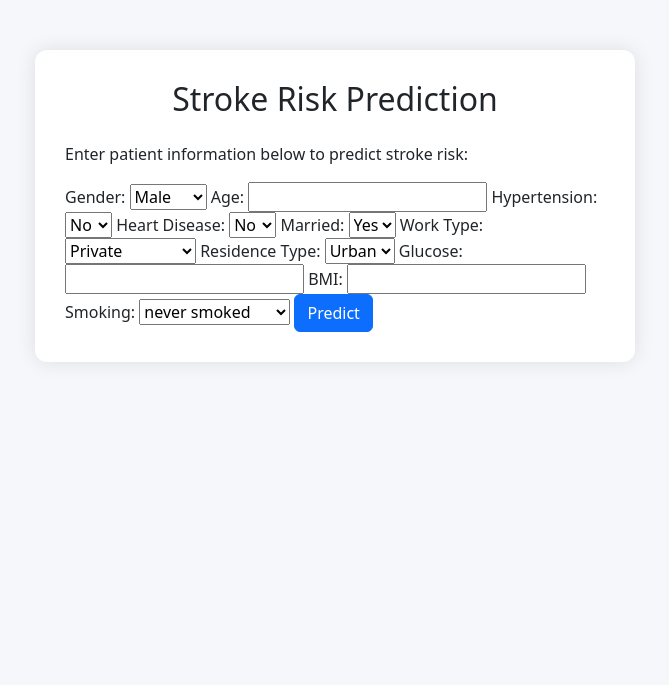
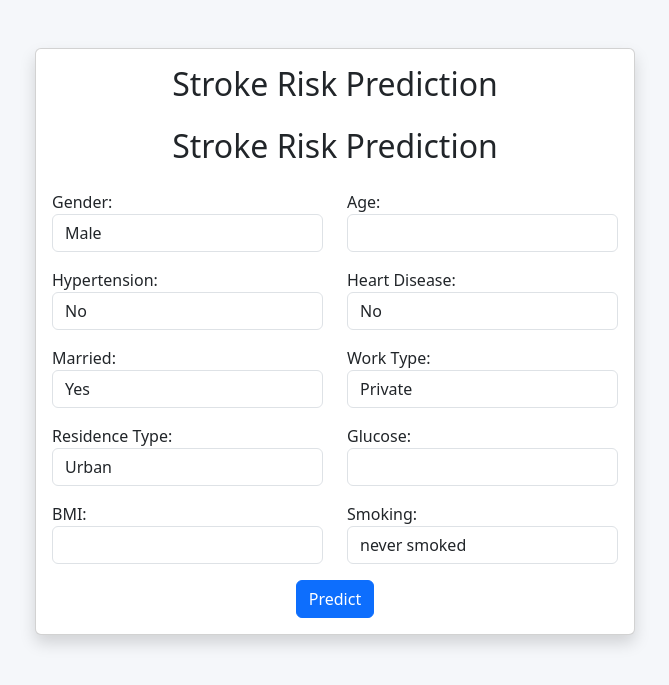
Before and after one commit to parisazeynaly/Stroke-prediction, a Flask app: page / in a window 1280 px wide. Shown: the top 685 px of the page, without its empty margins (305-974 px from the left). Run offline with Flask 3, Linux system fonts and the light colour scheme; parts of the project's set-up code (start-up, migrations or seed data) failed here and were passed over.

Commit message:
change the form

```diff
--- a/templates/index.html
+++ b/templates/index.html
@@ -29,78 +29,173 @@
 </head>
 <body>
 
-<div class="container">
-    <div class="form-container">
+<!--<div class="container">-->
+<!--    <div class="form-container">-->
+<!--        <p>Enter patient information below to predict stroke risk:</p>-->
+
+<!--        <form method="POST" action="/">-->
+<!--    <label>Gender:</label>-->
+<!--    <select name="gender">-->
+<!--        <option value="Male">Male</option>-->
+<!--        <option value="Female">Female</option>-->
+<!--        <option value="Other">Other</option>-->
+<!--    </select>-->
+
+<!--    <label>Age:</label>-->
+<!--    <input type="number" name="age" required>-->
+
+<!--    <label>Hypertension:</label>-->
+<!--    <select name="hypertension">-->
+<!--        <option value="0">No</option>-->
+<!--        <option value="1">Yes</option>-->
+<!--    </select>-->
+
+<!--    <label>Heart Disease:</label>-->
+<!--    <select name="disease">-->
+<!--        <option value="0">No</option>-->
+<!--        <option value="1">Yes</option>-->
+<!--    </select>-->
+
+<!--    <label>Married:</label>-->
+<!--    <select name="married">-->
+<!--        <option value="Yes">Yes</option>-->
+<!--        <option value="No">No</option>-->
+<!--    </select>-->
+
+<!--    <label>Work Type:</label>-->
+<!--    <select name="work">-->
+<!--        <option value="Private">Private</option>-->
+<!--        <option value="Self-employed">Self-employed</option>-->
+<!--        <option value="Never_worked">Never_worked</option>-->
+<!--        <option value="children">children</option>-->
+<!--    </select>-->
+
+<!--    <label>Residence Type:</label>-->
+<!--    <select name="residence">-->
+<!--        <option value="Urban">Urban</option>-->
+<!--        <option value="Rural">Rural</option>-->
+<!--    </select>-->
+
+<!--    <label>Glucose:</label>-->
+<!--    <input type="number" name="glucose" step="0.1" required>-->
+
+<!--    <label>BMI:</label>-->
+<!--    <input type="number" name="bmi" step="0.1" required>-->
+
+<!--    <label>Smoking:</label>-->
+<!--    <select name="smoking">-->
+<!--        <option value="never smoked">never smoked</option>-->
+<!--        <option value="formerly smoked">formerly smoked</option>-->
+<!--        <option value="smokes">smokes</option>-->
+<!--    </select>-->
+
+<!--    <button type="submit" class="btn btn-primary">Predict</button>-->
+<!--</form>-->
+
+
+<!--        {% if prediction %}-->
+<!--            <div class="result text-center">-->
+<!--                <h4>Prediction: {{ prediction }}</h4>-->
+<!--            </div>-->
+<!--        {% endif %}-->
+<!--    </div>-->
+<!--</div>-->
+
+<div class="container mt-5">
+    <div class="card mx-auto shadow" style="max-width: 600px;">
+        <div class="card-body">
             <h2 class="text-center mb-4">Stroke Risk Prediction</h2>
-        <p>Enter patient information below to predict stroke risk:</p>
+                    <h2 class="text-center mb-4">Stroke Risk Prediction</h2>
 
             <form method="POST" action="/">
+                <div class="row mb-3">
+                    <div class="col-md-6">
                         <label>Gender:</label>
-    <select name="gender">
+                        <select name="gender" class="form-control">
                             <option value="Male">Male</option>
                             <option value="Female">Female</option>
                             <option value="Other">Other</option>
                         </select>
+                    </div>
+                    <div class="col-md-6">
+                        <label>Age:</label>
+                        <input type="number" name="age" class="form-control" required>
+                    </div>
+                </div>
 
-    <label>Age:</label>
-    <input type="number" name="age" required>
-
+                <div class="row mb-3">
+                    <div class="col-md-6">
                         <label>Hypertension:</label>
-    <select name="hypertension">
+                        <select name="hypertension" class="form-control">
                             <option value="0">No</option>
                             <option value="1">Yes</option>
                         </select>
-
+                    </div>
+                    <div class="col-md-6">
                         <label>Heart Disease:</label>
-    <select name="disease">
+                        <select name="disease" class="form-control">
                             <option value="0">No</option>
                             <option value="1">Yes</option>
                         </select>
+                    </div>
+                </div>
 
+                <div class="row mb-3">
+                    <div class="col-md-6">
                         <label>Married:</label>
-    <select name="married">
+                        <select name="married" class="form-control">
                             <option value="Yes">Yes</option>
                             <option value="No">No</option>
                         </select>
-
+                    </div>
+                    <div class="col-md-6">
                         <label>Work Type:</label>
-    <select name="work">
+                        <select name="work" class="form-control">
                             <option value="Private">Private</option>
                             <option value="Self-employed">Self-employed</option>
                             <option value="Never_worked">Never_worked</option>
                             <option value="children">children</option>
                         </select>
+                    </div>
+                </div>
 
+                <div class="row mb-3">
+                    <div class="col-md-6">
                         <label>Residence Type:</label>
-    <select name="residence">
+                        <select name="residence" class="form-control">
                             <option value="Urban">Urban</option>
                             <option value="Rural">Rural</option>
                         </select>
+                    </div>
+                    <div class="col-md-6">
+                        <label>Glucose:</label>
+                        <input type="number" step="0.1" name="glucose" class="form-control" required>
+                    </div>
+                </div>
 
-    <label>Glucose:</label>
-    <input type="number" name="glucose" step="0.1" required>
-
+                <div class="row mb-3">
+                    <div class="col-md-6">
                         <label>BMI:</label>
-    <input type="number" name="bmi" step="0.1" required>
-
+                        <input type="number" step="0.1" name="bmi" class="form-control" required>
+                    </div>
+                    <div class="col-md-6">
                         <label>Smoking:</label>
-    <select name="smoking">
+                        <select name="smoking" class="form-control">
                             <option value="never smoked">never smoked</option>
                             <option value="formerly smoked">formerly smoked</option>
                             <option value="smokes">smokes</option>
                         </select>
-
-    <button type="submit" class="btn btn-primary">Predict</button>
-</form>
-
-
-        {% if prediction %}
-            <div class="result text-center">
-                <h4>Prediction: {{ prediction }}</h4>
-            </div>
-        {% endif %}
                     </div>
                 </div>
+
+                <div class="text-center">
+                    <button type="submit" class="btn btn-primary">Predict</button>
+                </div>
+            </form>
+        </div>
+    </div>
+</div>
+
 
 <!-- Bootstrap Bundle -->
 <script src="https://cdn.jsdelivr.net/npm/bootstrap@5.3.2/dist/js/bootstrap.bundle.min.js"></script>
```
Lines whose indentation alone changed are shown as unchanged.
